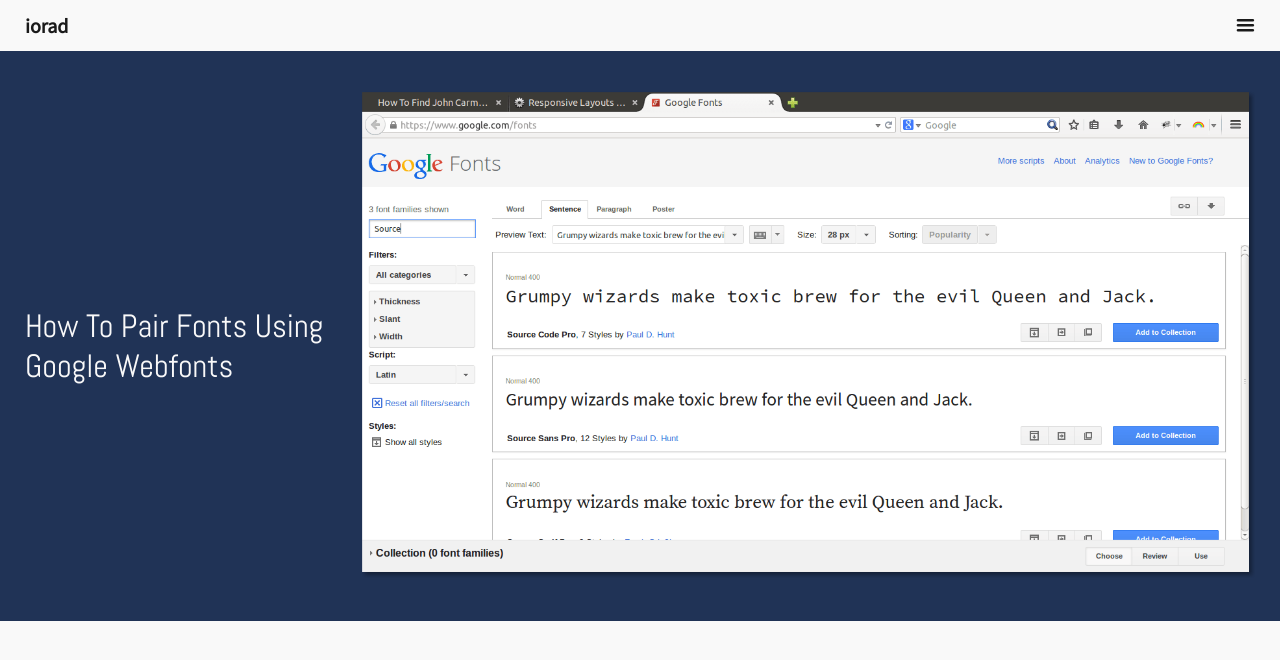
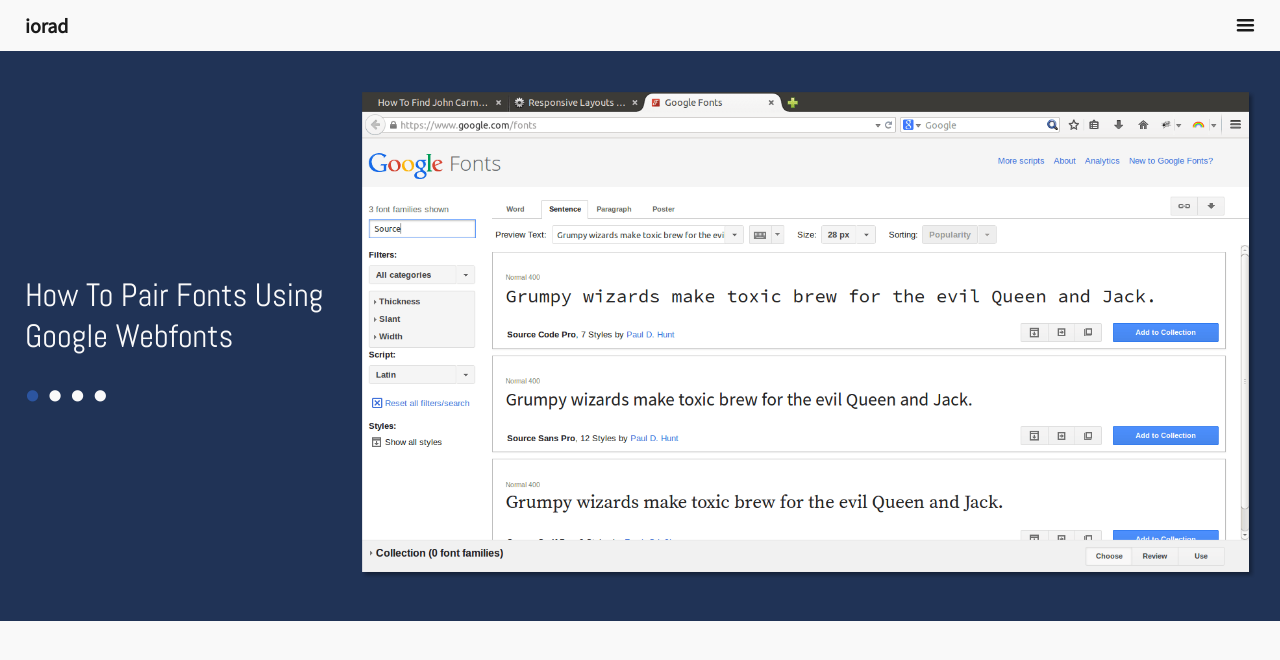
Before and after one commit to metamn/iplayer, a Jekyll site: the page built from index.html, in a window 1280 px wide. Shown: the top 660 px of the page. Built offline with Jekyll 4.4.1, drawn with Linux system fonts in a browser that asks for light colours; nearby versions of some CDN libraries.

Commit message:
Slider buttons added

```diff
--- /dev/null
+++ b/_includes/molecules/slider-bullets.html
@@ -0,0 +1,10 @@
+<nav>
+  <h3>Bullets for slider</h3>
+
+  <ul>
+    <li class="active">&bull;</li>
+    <li>&bull;</li>
+    <li>&bull;</li>
+    <li>&bull;</li>
+  </ul>
+</nav>
--- a/_includes/organisms/player/featured-image.html
+++ b/_includes/organisms/player/featured-image.html
@@ -1,6 +1,11 @@
 <article id="featured-image">
   <h3>Featured image</h3>
 
-  <h1 class="title">{{ page.title }}</h1>
+  <div class="title">
+    <h1>{{ page.title }}</h1>
+
+    {% include molecules/slider-bullets.html %}
+  </div>
+
   {% include atoms/figure.html id="1" %}
 </article>
--- a/assets/styles/atoms/colors.scss
+++ b/assets/styles/atoms/colors.scss
@@ -3,6 +3,7 @@
 $white: hsla(0, 0, 97.5%, 1);
 $black: hsla(0, 0%, 10%, 1);
 $blue: hsla(219, 46%, 23%, 1);
+$lightblue: hsla(219, 57%, 40%, 1);
 
 
 // All color pairs
@@ -24,7 +25,7 @@ $blue: hsla(219, 46%, 23%, 1);
 
 
 // All color codes collected in a list
-$colors: hsla(0, 0, 97.5%, 1), hsla(0, 0%, 10%, 1), hsla(219, 46%, 23%, 1);
+$colors: hsla(0, 0, 97.5%, 1), hsla(0, 0%, 10%, 1), hsla(219, 46%, 23%, 1), hsla(219, 57%, 40%, 1);
 
 
 // All color pairs collected in a list
--- a/assets/styles/organisms/player/featured-image.scss
+++ b/assets/styles/organisms/player/featured-image.scss
@@ -2,6 +2,11 @@
   .title {
     @include text(title);
     padding: $lem/2 0 0;
+
+    nav {
+      @include slider-bullets;
+      padding: $lem/2 0 0;
+    }
   }
 
   figure {
@@ -9,6 +14,7 @@
     padding: $lem 0;
   }
 
+
   @include laptop-and-up {
     @include flexbox($wrap: nowrap, $align-items: center);
   }
--- a/assets/styles/screen.css
+++ b/assets/styles/screen.css
@@ -46,6 +46,9 @@ html body header nav .icon span.text.none { display: none; }
 html body section#player { color: #f9f9f9; background-color: #203356; padding: 0.625em 1.25em; }
 html body section#player #intro { display: -webkit-box; /* OLD - iOS 6-, Safari 3.1-6 */ display: -moz-box; /* OLD - Firefox 19- (buggy but mostly works) */ display: -ms-flexbox; /* TWEENER - IE 10 */ display: -webkit-flex; /* NEW - Chrome */ display: flex; /* NEW, Spec - Opera 12.1, Firefox 20+ */ -webkit-flex-wrap: wrap; -ms-flex-wrap: wrap; flex-wrap: wrap; }
 html body section#player #intro #featured-image .title { font-family: "Abel", sans-serif; font-weight: 400; font-size: 1.6154em; max-width: 18.75em; padding: 0.625em 0 0; }
+html body section#player #intro #featured-image .title nav { padding: 0.625em 0 0; }
+html body section#player #intro #featured-image .title nav ul li { display: inline-block; cursor: pointer; }
+html body section#player #intro #featured-image .title nav ul li.active, html body section#player #intro #featured-image .title nav ul li:hover { color: #2c55a0; }
 html body section#player #intro #featured-image figure { padding: 1.25em 0; }
 html body section#player #intro #featured-image figure img { max-width: 100%; height: auto; }
 html body section#player #intro #featured-image figure figcaption { display: none; }
@@ -65,6 +68,9 @@ html body header nav .icon span.text.none { display: none; }
 html body section#player { color: #f9f9f9; background-color: #203356; padding: 0.625em 1.25em; }
 html body section#player #intro { display: -webkit-box; /* OLD - iOS 6-, Safari 3.1-6 */ display: -moz-box; /* OLD - Firefox 19- (buggy but mostly works) */ display: -ms-flexbox; /* TWEENER - IE 10 */ display: -webkit-flex; /* NEW - Chrome */ display: flex; /* NEW, Spec - Opera 12.1, Firefox 20+ */ -webkit-flex-wrap: wrap; -ms-flex-wrap: wrap; flex-wrap: wrap; }
 html body section#player #intro #featured-image .title { font-family: "Abel", sans-serif; font-weight: 400; font-size: 1.6154em; max-width: 18.75em; padding: 0.625em 0 0; }
+html body section#player #intro #featured-image .title nav { padding: 0.625em 0 0; }
+html body section#player #intro #featured-image .title nav ul li { display: inline-block; cursor: pointer; }
+html body section#player #intro #featured-image .title nav ul li.active, html body section#player #intro #featured-image .title nav ul li:hover { color: #2c55a0; }
 html body section#player #intro #featured-image figure { padding: 1.25em 0; }
 html body section#player #intro #featured-image figure img { max-width: 100%; height: auto; }
 html body section#player #intro #featured-image figure figcaption { display: none; }
--- a/styleguide/atoms/colors.html
+++ b/styleguide/atoms/colors.html
@@ -19,6 +19,9 @@ colors:
   - name: blue
     value: "hsla(219, 46%, 23%, 1)"
     description: primary color
+  - name: lightblue
+    value: "hsla(219, 57%, 40%, 1)"
+    description: primary color, lighter
 pairs:
   - name: Black on white
     foreground: black
```
Also changed, not shown: assets/styles/molecules/slider-bullets.scss (added, +12 -0 lines), assets/styles/atoms/colors.liquid (line endings or trailing spaces), assets/styles/molecules/slider-bullets.css (added), 8 other files.
